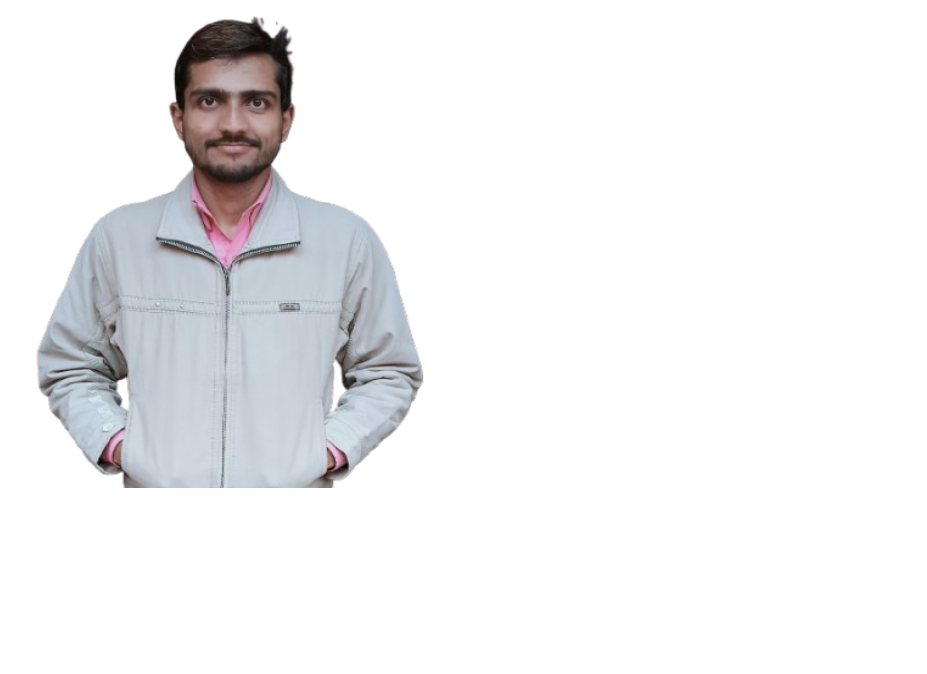
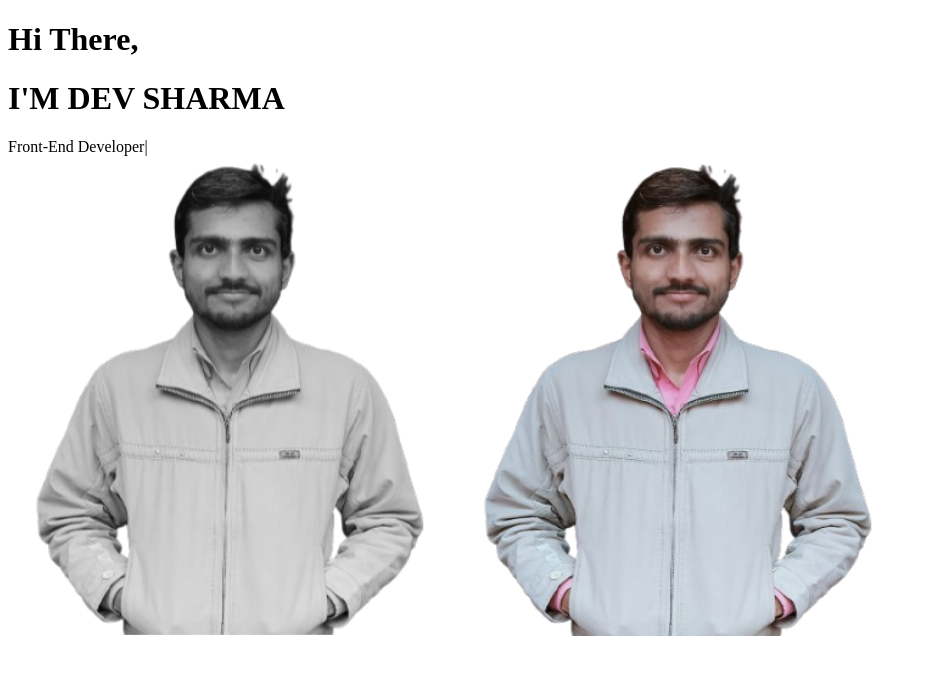
Before and after one commit to devsharma2208/latest_portfoio, a Next.js app: page /photo/page in a window 1280 px wide. Shown: the top 674 px of the page, without its empty margins (0-927 px from the left). Built offline with nearby package versions, Linux system fonts and the light colour scheme.

Commit message:
implement new iamge

```diff
--- a/package.json
+++ b/package.json
@@ -24,6 +24,7 @@
     "react-dom": "^19.0.0",
     "react-horizontal-scrolling-menu": "^8.2.0",
     "react-icons": "^5.5.0",
+    "react-parallax-tilt": "^1.7.304",
     "react-router-dom": "^7.6.3",
     "react-typed": "^2.0.12"
   },
--- a/src/pages/photo/page.jsx
+++ b/src/pages/photo/page.jsx
@@ -1,6 +1,11 @@
+"use client";
+
 import React from "react";
 import dev from "../../assests/image/dev__Image.png";
+import dev__black__white from "../../assests/image/dev__Image-modified.png";
 import Image from "next/image";
+import { ReactTyped } from "react-typed";
+import Tilt from "react-parallax-tilt";
 
 const Photo = () => {
   return (
@@ -13,16 +18,74 @@ const Photo = () => {
         }}
       />
 
-      {/* Image on top */}
-      <div className="absolute top-0 right-0 w-full h-screen flex items-center justify-center z-20">
-        <div className="sm:w-[28rem] sm:h-[30rem] h-[20rem] w-[20rem] rounded-2xl shadow-[0_4px_10px_rgba(255,255,255,0.6)] bg-gradient-to-br from-[#0f2027] via-[#203a43] to-[#2c5364] p-1">
-          <Image
-            src={dev}
-            alt="Placeholder"
-            width={448}
-            height={480}
-            className="w-full h-full object-contain rounded-2xl"
-          />
+      {/* Image and text section */}
+      <div className="absolute top-0 right-0 w-full h-screen flex flex-col items-center justify-center z-20 gap-15">
+        {/* Intro text for mobile */}
+        <div className="font-bold md:hidden flex flex-col items-start justify-start w-full pl-8">
+          <h1 className="text-blue-100 text-xl sm:text-5xl font-[poppins] z-20">
+            Hi There,
+          </h1>
+          <h1 className="text-green-600 text-xl sm:text-5xl font-[poppins] z-20">
+            I'M DEV SHARMA
+          </h1>
+          <div className="md:px-2 text-start md:text-center">
+            <span
+              className="sm:text-3xl text-xl px-0 pt-1 z-20 font-semibold tracking-wide"
+              style={{ display: "inline-block" }}
+            >
+              <ReactTyped
+                strings={[
+                  `<span class='text-red-500'>Front-End Developer</span>`,
+                  `<span class='text-blue-500'>React JS Developer</span>`,
+                  `<span class='text-pink-500'>Next JS Developer</span>`,
+                  `<span class='text-yellow-500'>Full-Stack Developer</span>`,
+                  `<span class='text-green-500'>Web Designer</span>`,
+                  `<span class='text-purple-500'>Application Developer</span>`,
+                ]}
+                typeSpeed={200}
+                loop
+                backSpeed={50}
+                cursorChar="|"
+                showCursor={true}
+                smartBackspace={true}
+                contentType="html"
+              />
+            </span>
+          </div>
+        </div>
+
+        {/* Image Card with Tilt and hover color change */}
+        <div className="group [perspective:1000px] sm:w-[28rem] sm:h-[30rem] h-[20rem] w-[20rem]">
+          <Tilt
+            glareEnable={true}
+            glareMaxOpacity={0.2}
+            glareColor="#ffffff"
+            glarePosition="all"
+            tiltMaxAngleX={2}
+            tiltMaxAngleY={2}
+            scale={1.02}
+            transitionSpeed={1000}
+            className="w-full h-full"
+          >
+            <div className="relative w-full h-full rounded-2xl overflow-hidden shadow-[0_4px_10px_rgba(255,255,255,0.6)] bg-gradient-to-br from-[#0f2027] via-[#203a43] to-[#2c5364] p-1">
+              {/* Black & White image (base) */}
+              <Image
+                src={dev__black__white}
+                alt="Dev B&W"
+                width={448}
+                height={480}
+                className="w-full h-full object-contain rounded-2xl transition-opacity duration-500"
+              />
+              {/* Color image (hovered) */}
+              <Image
+                src={dev}
+                alt="Dev Color"
+                width={448}
+                height={480}
+                className="w-full h-full object-contain rounded-2xl absolute top-0 left-0 opacity-0 group-hover:opacity-100 transition-opacity duration-500"
+              />
+            </div>
+          </Tilt>
         </div>
       </div>
     </div>
```
Also changed, not shown: src/app/about/page.jsx (+16 -1 lines), src/pages/MainContent/page.jsx (+11 -6 lines), src/assests/image/dev__Image-modified.png (added), 1 other file (tests, documents, lock files or other folders).
